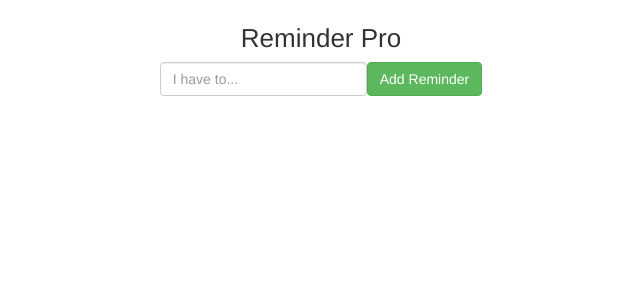
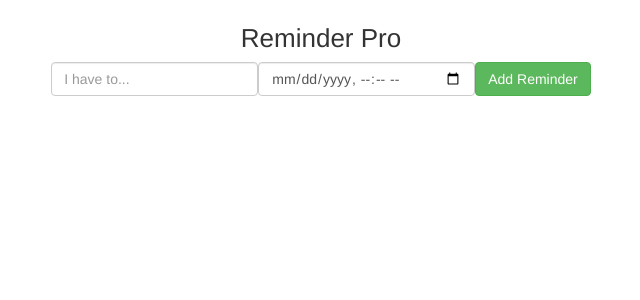
Before and after one commit to igor-arkhipenko/react-reminderPro, a React (Create React App) app: page / in a window 1280 px wide. Shown: the top 300 px of the page, without its empty margins (319-959 px from the left). Built offline with nearby package versions, Linux system fonts and the light colour scheme.

Commit message:
Timestamping Reminders

```diff
--- a/src/actions/index.js
+++ b/src/actions/index.js
@@ -1,9 +1,10 @@
 import { ADD_REMINDER, DELETE_REMINDER } from "../constants";
 
-export const addReminder = (text) => {
+export const addReminder = (text, dueDate) => {
     const action = {
         type: ADD_REMINDER,
-        text
+        text,
+        dueDate
     }
     console.log('action in addReminder', action);
     return action;
--- a/src/components/App.jsx
+++ b/src/components/App.jsx
@@ -6,13 +6,14 @@
     constructor(props) {
         super(props);
         this.state = {
-            text: ''
+            text: '',
+            dueDate: ''
         }
     }
 
     addReminder() {
-        console.log('this', this);
-        this.props.addReminder(this.state.text);
+        console.log('this.state.dueDate', this.state.dueDate);
+        this.props.addReminder(this.state.text, this.state.dueDate);
     }
 
     deleteReminder(id) {
@@ -55,6 +56,11 @@
                             placeholder='I have to...'
                             onChange={event => this.setState({text: event.target.value})}
                         />
+                        <input
+                            className='form-control'
+                            type="datetime-local"
+                            onChange={event => this.setState({dueDate: event.target.value})}
+                        />
                     </div>
                     <button
                         type='button'
--- a/src/reducers/index.js
+++ b/src/reducers/index.js
@@ -1,9 +1,11 @@
 import { ADD_REMINDER, DELETE_REMINDER } from "../constants";
 
 const reminder = (action) => {
+    let { text, dueDate } = action
     return {
-        text: action.text,
-        id: Math.random()
+        id: Math.random(),
+        text,
+        dueDate
     }
 }
 
```
